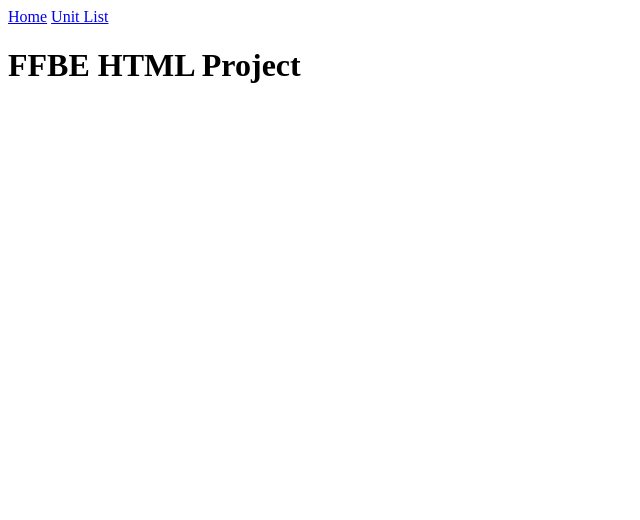
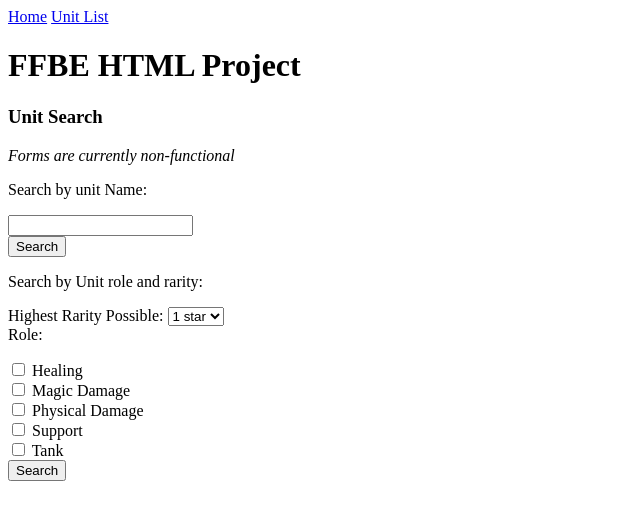
Before and after one commit to MagiWarrior/HTML-CSS-Training, a plain HTML site: page index.html in a window 1280 px wide. Shown: the whole page, without its empty margins (0-640 px from the left). Drawn offline with Linux system fonts and the light colour scheme.

Commit message:
Added some form framework to index.html

```diff
--- a/index.html
+++ b/index.html
@@ -12,5 +12,41 @@
 		</nav>
 
     <h1>FFBE HTML Project</h1>
+
+    <h3>Unit Search</h3>
+    <em>Forms are currently non-functional</em>
+
+    <p>Search by unit Name:</p>
+    <form action="process.php" method="GET">
+      <input type="text" name="unitName">
+      <br><input type="submit" value="Search" name="unitNameSearch">
+    </form>
+
+    <p>Search by Unit role and rarity:</p>
+    <form action="process.php" method="GET">
+      Highest Rarity Possible:
+      <select name="rarity">
+        <option value="1 star">1 star</option>
+        <option value="2 star">2 star</option>
+        <option value="3 star">3 star</option>
+        <option value="4 star">4 star</option>
+        <option value="5 star">5 star</option>
+        <option value="6 star">6 star</option>
+      </select>
+      <br>
+      Role:
+      <p></p>
+      <input type="checkbox" name="healing"> Healing
+      <br>
+      <input type="checkbox" name="magic"> Magic Damage
+      <br>
+      <input type="checkbox" name="physical"> Physical Damage
+      <br>
+      <input type="checkbox" name="support"> Support
+      <br>
+      <input type="checkbox" name="tank"> Tank
+      <br>
+      <input type="submit" value="Search" name="rarityRoleSearch">
+    </form>
   </body>
 </html>
```
